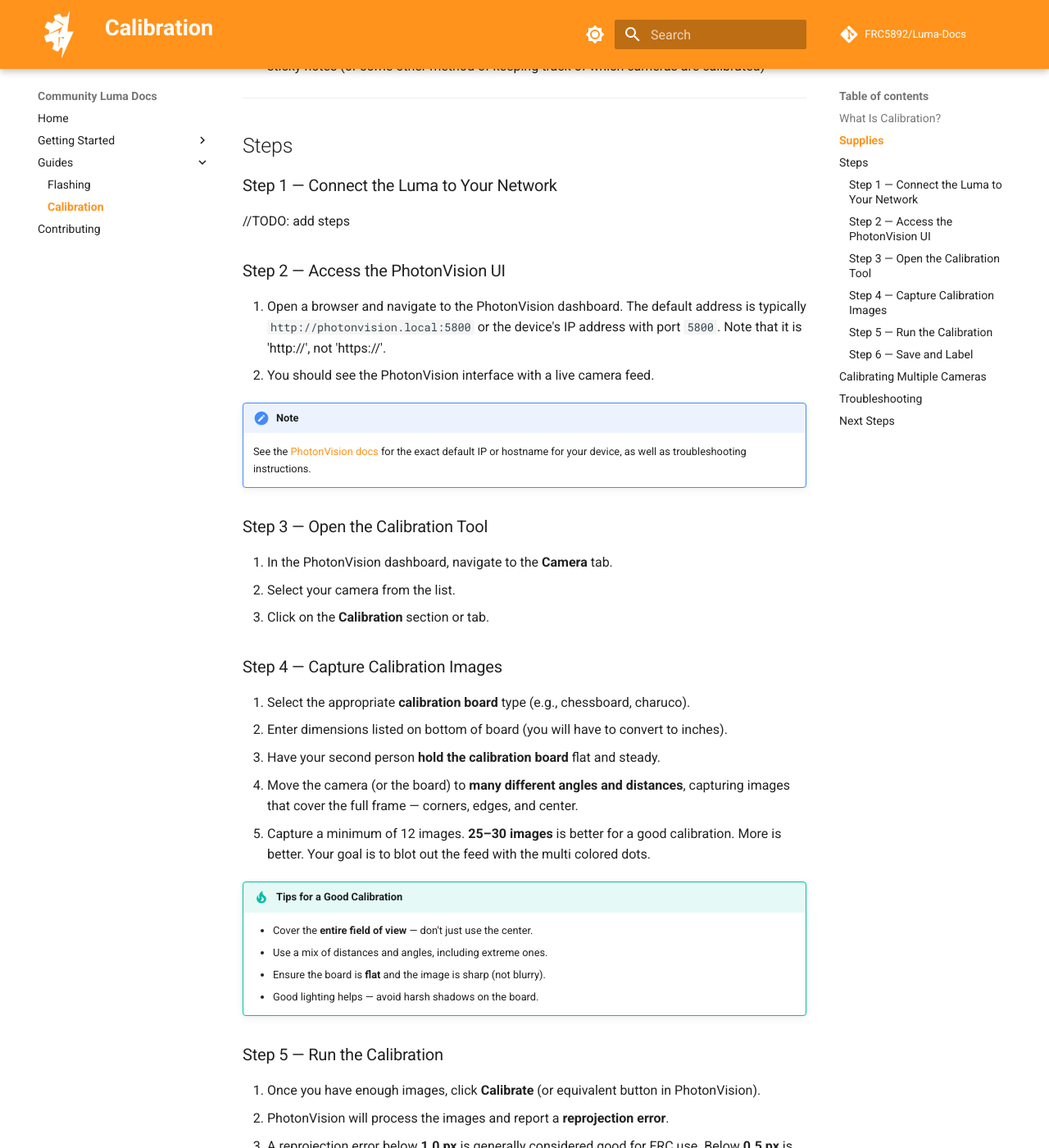
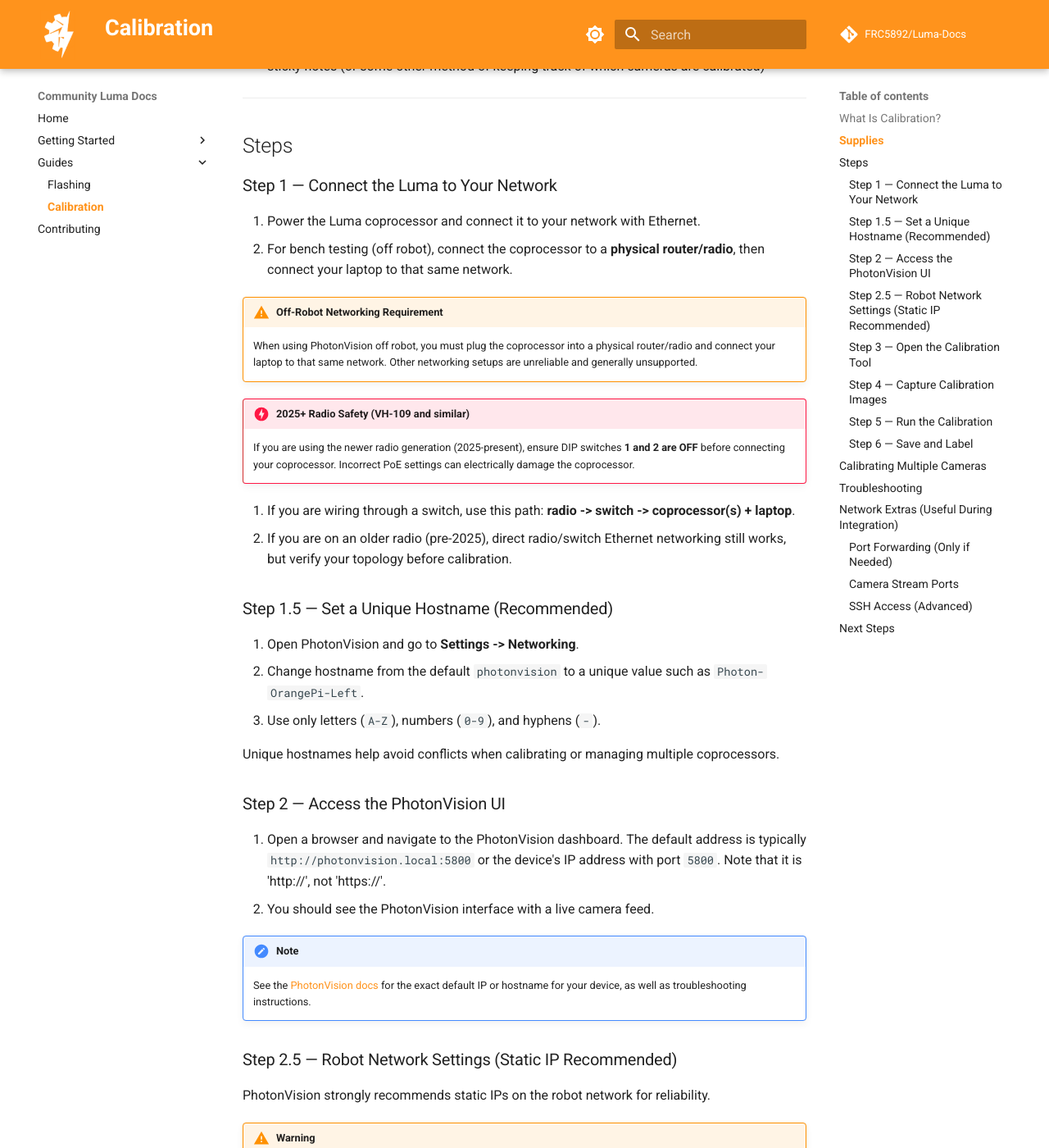
Before and after one commit to FRC5892/Luma-Docs, an MkDocs documentation site: the page built from docs/guides/calibration.md, in a window 1280 px wide and 1400 px high, scrolled down 1125 px. Shown: the whole window at 82% size. Built offline with MkDocs 1.6.1 and Material for MkDocs 9.7.7, drawn with Linux system fonts in a browser that asks for light colours; comment, search, counter and statistics services are not loaded; some of the changed text lies outside the part shown.

Commit message:
Enhance calibration guide with detailed steps for network setup and unique hostname configuration

````diff
--- a/docs/guides/calibration.md
+++ b/docs/guides/calibration.md
@@ -43,7 +43,33 @@ Without calibration, AprilTag pose estimates will be inaccurate.
 
 ### Step 1 — Connect the Luma to Your Network
 
-//TODO: add steps
+1. Power the Luma coprocessor and connect it to your network with Ethernet.
+2. For bench testing (off robot), connect the coprocessor to a **physical router/radio**,
+   then connect your laptop to that same network.
+
+!!! warning "Off-Robot Networking Requirement"
+    When using PhotonVision off robot, you must plug the coprocessor into a physical
+    router/radio and connect your laptop to that same network. Other networking setups are
+    unreliable and generally unsupported.
+
+!!! danger "2025+ Radio Safety (VH-109 and similar)"
+    If you are using the newer radio generation (2025-present), ensure DIP switches **1 and 2
+    are OFF** before connecting your coprocessor. Incorrect PoE settings can electrically damage
+    the coprocessor.
+
+3. If you are wiring through a switch, use this path:
+   **radio -> switch -> coprocessor(s) + laptop**.
+4. If you are on an older radio (pre-2025), direct radio/switch Ethernet networking still works,
+   but verify your topology before calibration.
+
+### Step 1.5 — Set a Unique Hostname (Recommended)
+
+1. Open PhotonVision and go to **Settings -> Networking**.
+2. Change hostname from the default `photonvision` to a unique value such as
+   `Photon-OrangePi-Left`.
+3. Use only letters (`A-Z`), numbers (`0-9`), and hyphens (`-`).
+
+Unique hostnames help avoid conflicts when calibrating or managing multiple coprocessors.
 
 ### Step 2 — Access the PhotonVision UI
 
@@ -56,6 +82,29 @@ Without calibration, AprilTag pose estimates will be inaccurate.
     See the
     [PhotonVision docs](https://docs.photonvision.org/) for the exact default IP or hostname
     for your device, as well as troubleshooting instructions.
+
+### Step 2.5 — Robot Network Settings (Static IP Recommended)
+
+PhotonVision strongly recommends static IPs on the robot network for reliability.
+
+!!! warning
+    Use static IP mode only on your robot network. Do not force static settings on random home
+    networks unless you are comfortable managing local network configuration.
+
+1. Power the robot and connect your laptop to the robot network.
+2. Open PhotonVision at `photonvision.local:5800` (or your current device address).
+3. Go to **Settings -> Networking**.
+4. Enter your team number.
+5. Set IP mode to **Static**.
+6. Set the coprocessor IP to `10.TE.AM.xx` where `xx` is unique on your robot (commonly `.6`
+   through `.19`).
+7. Click **Save**.
+8. Power-cycle robot and coprocessor.
+9. Reconnect using `10.TE.AM.xx:5800`.
+
+!!! note "Team Number Field Tip"
+    The team number field can also accept a hostname or IP (for example `localhost`) when you
+    are testing with a simulated robot program.
 
 ### Step 3 — Open the Calibration Tool
 
@@ -119,6 +168,44 @@ each lens has its own unique characteristics.
 
 ---
 
+## Network Extras (Useful During Integration)
+
+### Port Forwarding (Only if Needed)
+
+!!! note
+        If you are using a VH-109 radio (2025+), prefer tethering to the dedicated DS Ethernet port
+        instead of using port forwarding.
+
+If you need to view an Ethernet-connected vision device while tethered over roboRIO USB,
+WPILib `PortForwarder` can forward the PhotonVision web UI port.
+
+```java
+PortForwarder.add(5800, "photonvision.local", 5800);
+```
+
+!!! note
+        Replace `photonvision.local` with your actual coprocessor hostname if you changed it.
+
+### Camera Stream Ports
+
+- Camera streams start at ports `1181` and `1182` for camera 1.
+- Each additional camera uses the next two ports (`1183/1184`, `1185/1186`, etc.).
+- A quick way to identify a stream port is to double-click the stream in PhotonVision and check
+    the opened page URL.
+
+!!! warning
+        If stream forwarding remaps to a different port than the original stream port, the stream may
+        not render correctly in the UI.
+
+### SSH Access (Advanced)
+
+- SSH is available for advanced troubleshooting/configuration.
+- Default credentials for image `v2026.0.3+` are `photon` / `vision`.
+- Legacy credentials `pi` / `raspberry` may still work, but are expected to be removed in a
+    future release.
+
+---
+
 ## Next Steps
 
 Once all cameras are calibrated and labeled, you are ready to mount them on your robot and
````
